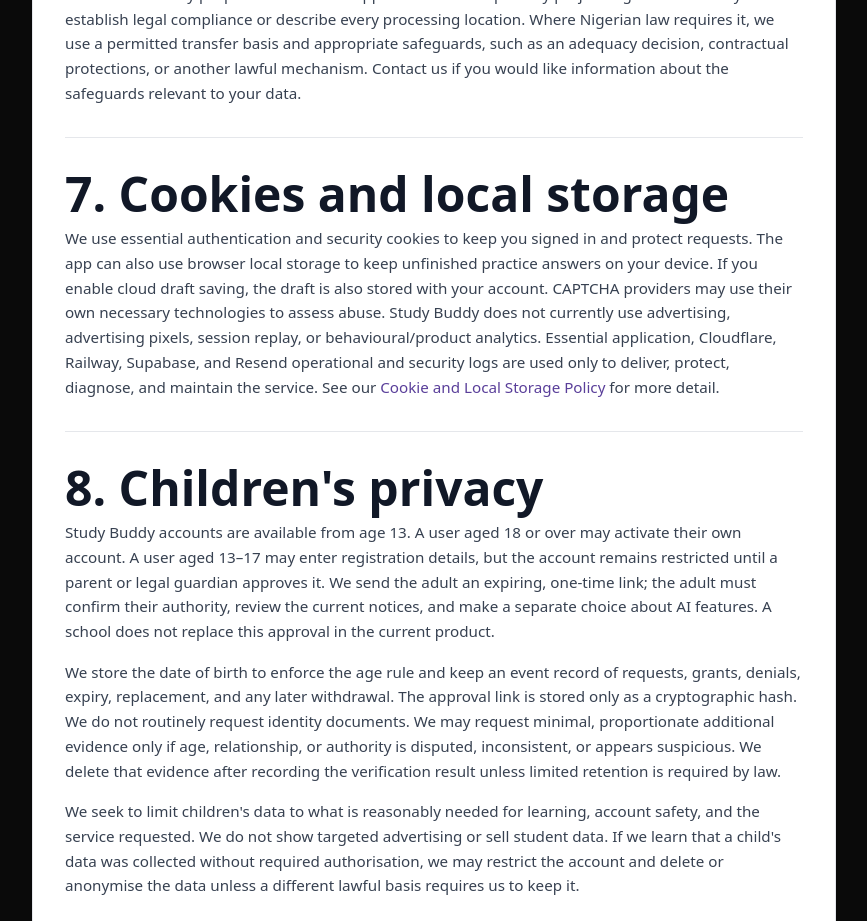
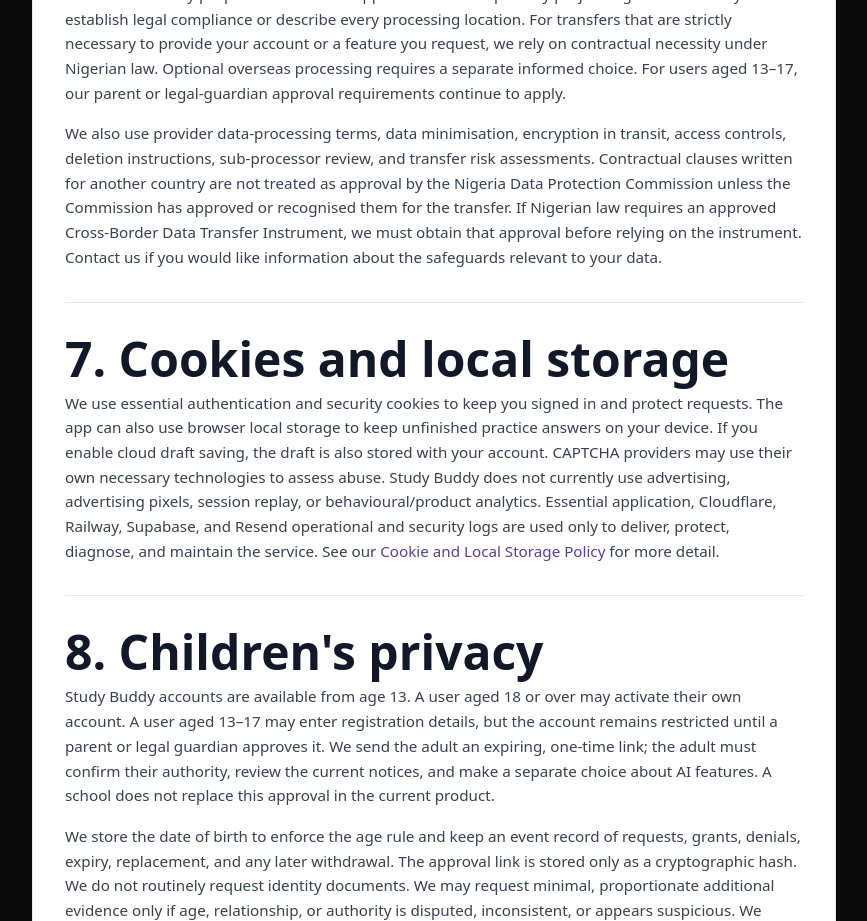
Before and after one commit to studybuddydevelopers/study-buddy-v2, a Next.js app: page /privacy-policy in a window 1280 px wide. Shown: the part 4900-5821 px from the top of the page, without its empty margins (356-1223 px from the left). Built offline with nearby package versions, Linux system fonts and the light colour scheme; no server answers.

Commit message:
fix(privacy-policy): update data transfer compliance details
Clarified the basis for data transfers under Nigerian law.

Added information on contractual necessity and optional processing requirements.

Included details on provider data-processing terms and approval requirements.

```diff
--- a/app/privacy-policy/page.tsx
+++ b/app/privacy-policy/page.tsx
@@ -541,11 +541,23 @@ export default function PrivacyPolicyPage() {
               network, sub-processor, or service-delivery purposes under their
               applicable terms. A primary project region does not by itself
               establish legal compliance or describe every processing location.
-              Where Nigerian law requires it, we use a permitted transfer basis
-              and appropriate safeguards, such as an adequacy decision,
-              contractual protections, or another lawful mechanism. Contact us
-              if you would like information about the safeguards relevant to
-              your data.
+              For transfers that are strictly necessary to provide your account
+              or a feature you request, we rely on contractual necessity under
+              Nigerian law. Optional overseas processing requires a separate
+              informed choice. For users aged 13–17, our parent or legal-guardian
+              approval requirements continue to apply.
+            </p>
+            <p>
+              We also use provider data-processing terms, data minimisation,
+              encryption in transit, access controls, deletion instructions,
+              sub-processor review, and transfer risk assessments. Contractual
+              clauses written for another country are not treated as approval by
+              the Nigeria Data Protection Commission unless the Commission has
+              approved or recognised them for the transfer. If Nigerian law
+              requires an approved Cross-Border Data Transfer Instrument, we
+              must obtain that approval before relying on the instrument.
+              Contact us if you would like information about the safeguards
+              relevant to your data.
             </p>
           </PolicySection>
 
```
